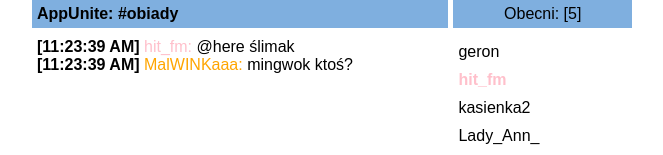
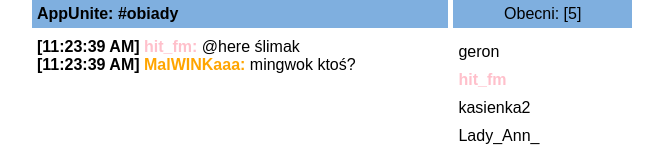
Before and after one commit to dariaoldenburg/au-react-workshop, a React (Create React App) app: page / in a window 1280 px wide. Shown: the top 155 px of the page, without its empty margins (308-971 px from the left). Built offline with nearby package versions, Linux system fonts and the light colour scheme; the HTML template or start-up script is replaced by a standard one.

Commit message:
fixup! feat(MessagesList): add more info to message

```diff
--- a/src/MessagesList.tsx
+++ b/src/MessagesList.tsx
@@ -15,7 +15,12 @@ export function MessagesList(props: MessagesListProps) {
           <div key={message.id || message.content}>
             <strong>[{date.toLocaleTimeString()}]</strong>
             {message.user && (
-              <span style={{ color: message.user.color }}>
+              <span
+                style={{
+                  color: message.user.color,
+                  fontWeight: message.user.senior ? 'bold' : undefined
+                }}
+              >
                 {' '}
                 {message.user.name}:{' '}
               </span>
```
